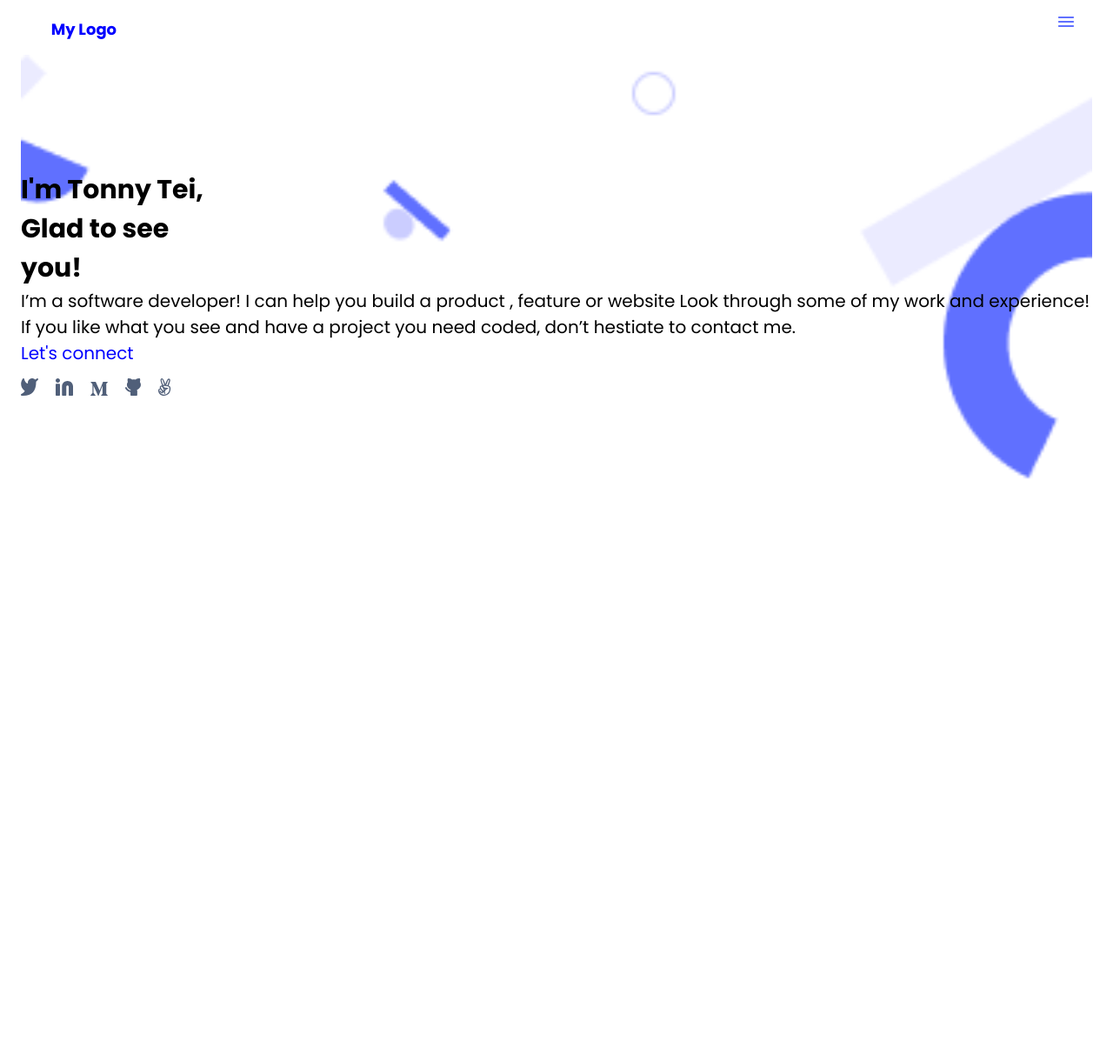
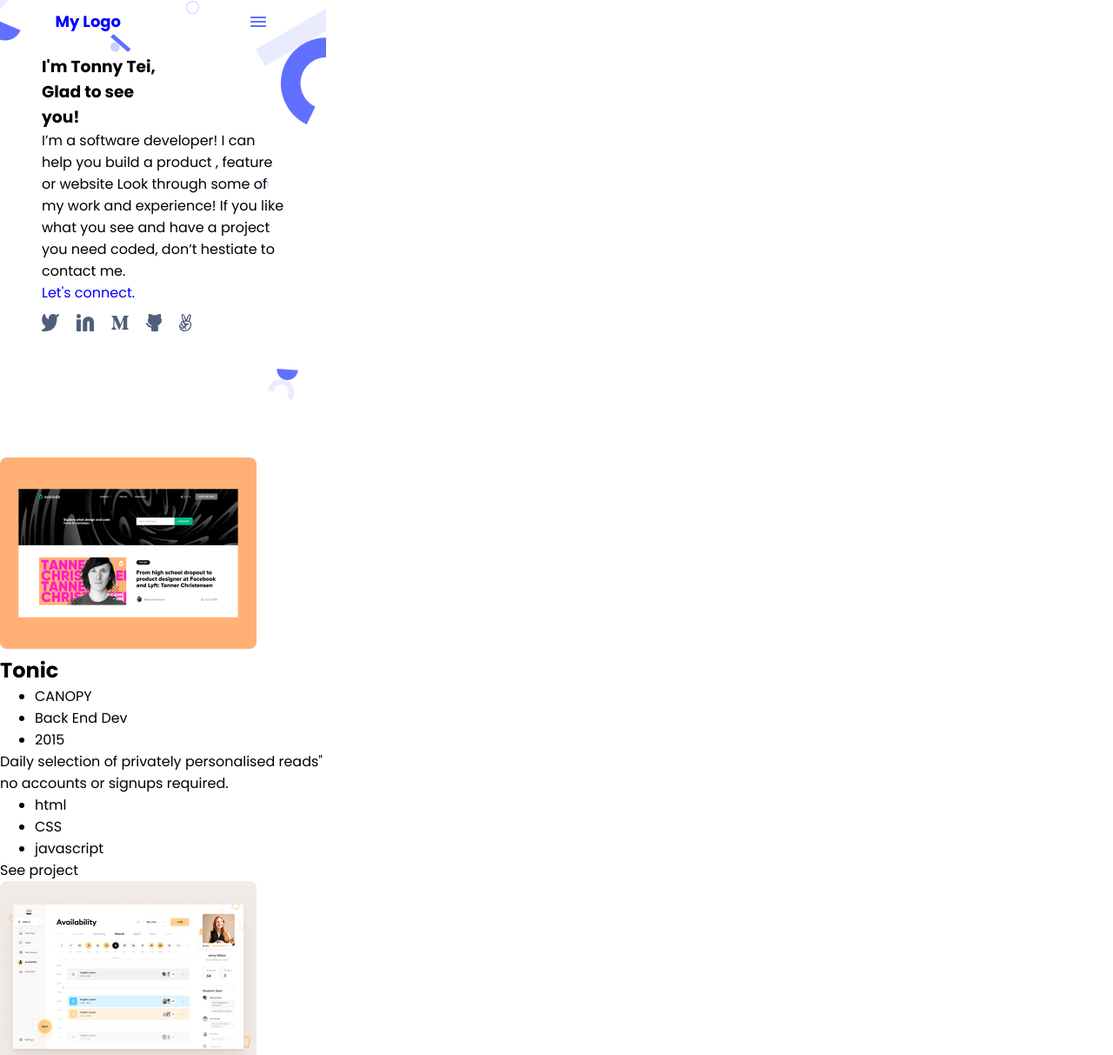
Before and after one commit to tonnytech/final-portfolio, a website: page index.html in a window 1280 px wide. Shown: the part 5-1218 px from the top of the page at 87% size. Before the commit the page ends 800 px from the top, so only its background shows below. Drawn offline with Linux system fonts and the light colour scheme.

Commit message:
Designed the mid-section in index.html file

```diff
--- a/index.html
+++ b/index.html
@@ -8,9 +8,11 @@
     <title>Document</title>
 </head>
 <body>
+    <!-- first page -->
+    <section class="cover">
+        <div class="header_margin">
             <header id="header">
                 <h1 class="logo"><a href="">My Logo</a></h1>
-
                 <nav class="nav_icon">
                     <a href="#"><img src="./images/menu-icon.png" alt="menu-icon"></a>
                 </nav>
@@ -20,11 +22,9 @@
                 <p>I’m a software developer! I can help you build a product , feature or website Look through some of my
                     work and experience! If you like what you see and have a project you need coded, don’t hestiate to
                     contact me.</p>
-
                 <div class="connect">
-            Let's connect
+                    Let's connect.
                 </div>
-
                 <div class="links">
                     <ul>
                         <li><a href="#"><img src="./images/twitter.svg" alt="twiter_icon"></a></li>
@@ -35,5 +35,113 @@
                     </ul>
                 </div>
             </section>
+        </div>
+    </section>
+
+    <section id="mid">
+        <!-- second page -->
+         <div class="left-block">
+            <div class="primary-image">
+                <img src="images/project1.png" alt="photo_of_my_projects">
+            </div>
+            <div class="title">
+                <h1>Tonic</h1>
+            </div>
+            <div class="frame-2">
+                <ul>
+                    <li>CANOPY</li>
+                    <li>Back End Dev</li>
+                    <li>2015</li>
+                </ul>
+            </div>
+            <div class="primary-text"> Daily selection of privately personalised reads" no accounts or signups required. </div>
+            <div class="tags">
+                <ul>
+                    <li>html</li>
+                    <li>CSS</li>
+                    <li>javascript</li>
+                </ul>
+            </div>
+            <div class="action">See project</div>
+         </div>
+
+         <!-- Third page -->
+         <div class="left-block">
+            <div class="primary-image">
+                <img src="images/project2.png" alt="photo_of_my_projects">
+            </div>
+            <div class="title">
+                <h1>Multi-post <br> Stories </h1>
+            </div>
+            <div class="frame-2">
+                <ul>
+                    <li>CANOPY</li>
+                    <li>Back End Dev</li>
+                    <li>2015</li>
+                </ul>
+            </div>
+            <div class="primary-text"> Daily selection of privately personalised reads" no accounts or signups required. </div>
+            <div class="tags">
+                <ul>
+                    <li>html</li>
+                    <li>CSS</li>
+                    <li>javascript</li>
+                </ul>
+            </div>
+            <div class="action">See project</div>
+         </div>
+
+         <!-- Fourth page -->
+         <div class="left-block">
+            <div class="primary-image">
+                <img src="images/project3.png" alt="photo_of_my_projects">
+            </div>
+            <div class="title">
+                <h1>Tonic</h1>
+            </div>
+            <div class="frame-2">
+                <ul>
+                    <li>CANOPY</li>
+                    <li>Back End Dev</li>
+                    <li>2015</li>
+                </ul>
+            </div>
+            <div class="primary-text"> Daily selection of privately personalised reads" no accounts or signups required. </div>
+            <div class="tags">
+                <ul>
+                    <li>html</li>
+                    <li>CSS</li>
+                    <li>javascript</li>
+                </ul>
+            </div>
+            <div class="action">See project</div>
+         </div>
+
+         <!-- Fifth Page -->
+         <div class="left-block">
+            <div class="primary-image">
+                <img src="images/project4.png" alt="photo_of_my_projects">
+            </div>
+            <div class="title">
+                <h1>Multi-post <br> Stories</h1>
+            </div>
+            <div class="frame-2">
+                <ul>
+                    <li>CANOPY</li>
+                    <li>Back End Dev</li>
+                    <li>2015</li>
+                </ul>
+            </div>
+            <div class="primary-text"> Daily selection of privately personalised reads" no accounts or signups required. </div>
+            <div class="tags">
+                <ul>
+                    <li>html</li>
+                    <li>CSS</li>
+                    <li>javascript</li>
+                </ul>
+            </div>
+            <div class="action">See project</div>
+         </div>
+    </section>
 </body>
 </html>
--- a/styles.css
+++ b/styles.css
@@ -8,11 +8,18 @@
 
 body {
   background-color: #fff;
-  position: absolute;
-  top: 0;
-  left: 0;
+  max-width: 375px;
+  max-height: 718px;
+}
+
+.cover {
+  background-image: url(images/header-mobile.png);
   padding-left: 24px;
   padding-right: 24px;
+}
+
+.header_margin {
+  margin: 0 24px;
 }
 
 #header {
@@ -35,15 +42,12 @@ body {
   margin: 8px;
 }
 
-#first_page {
+.page_one {
   padding-top: 133px;
   font-size: 20px;
   display: flex;
   flex-direction: column;
   justify-content: center;
-  background-image: url(images/header-mobile.png);
-  background-repeat: repeat-x;
-  background-size: cover;
 }
 
 .page_one h1 {
```
Also changed, not shown: images/Snapshoot Portfolio (3).png (added), images/about-section-2.png (added), images/contact-me-section-1.png (added), images/mid-section-1.png (added). Lines whose indentation alone changed are shown as unchanged.
